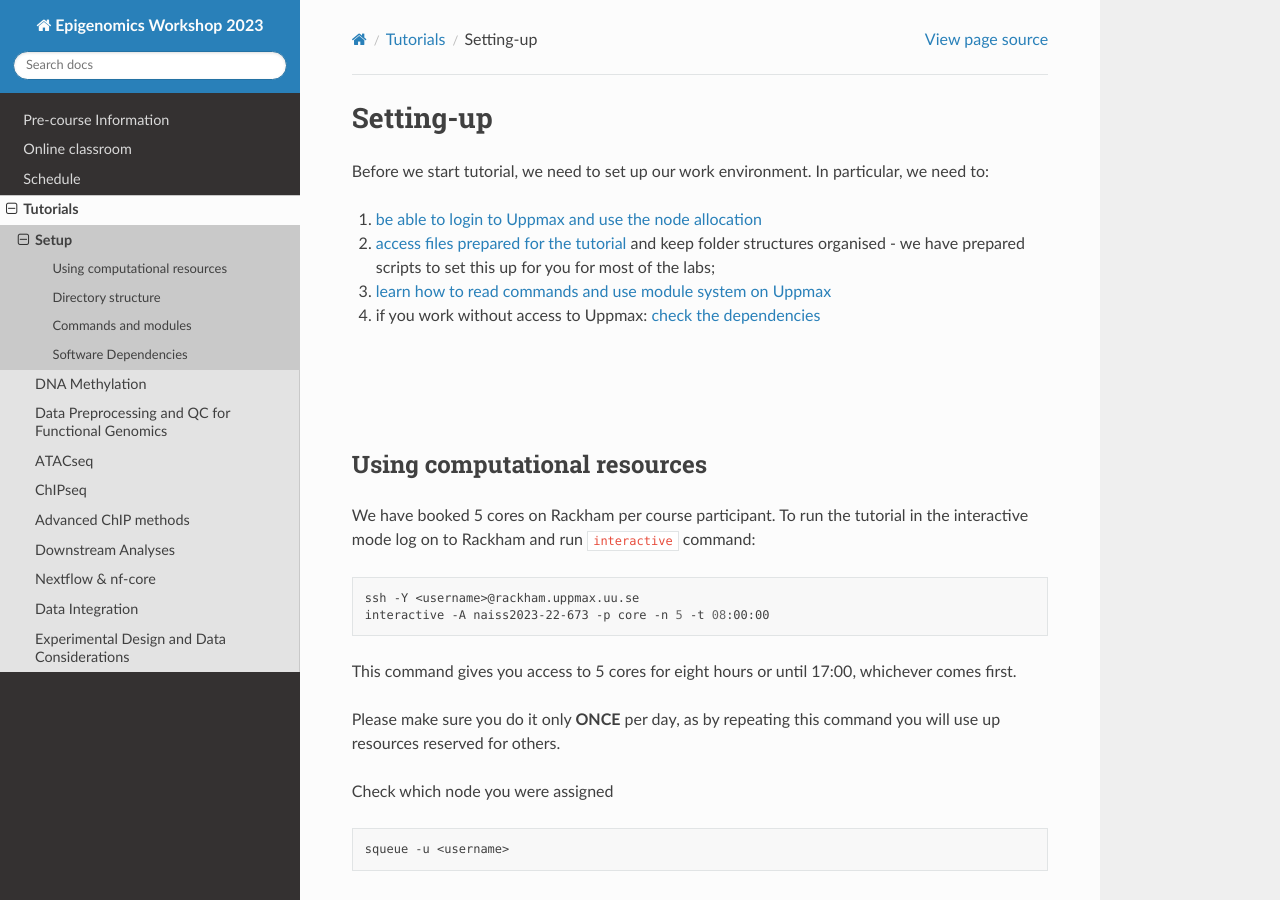
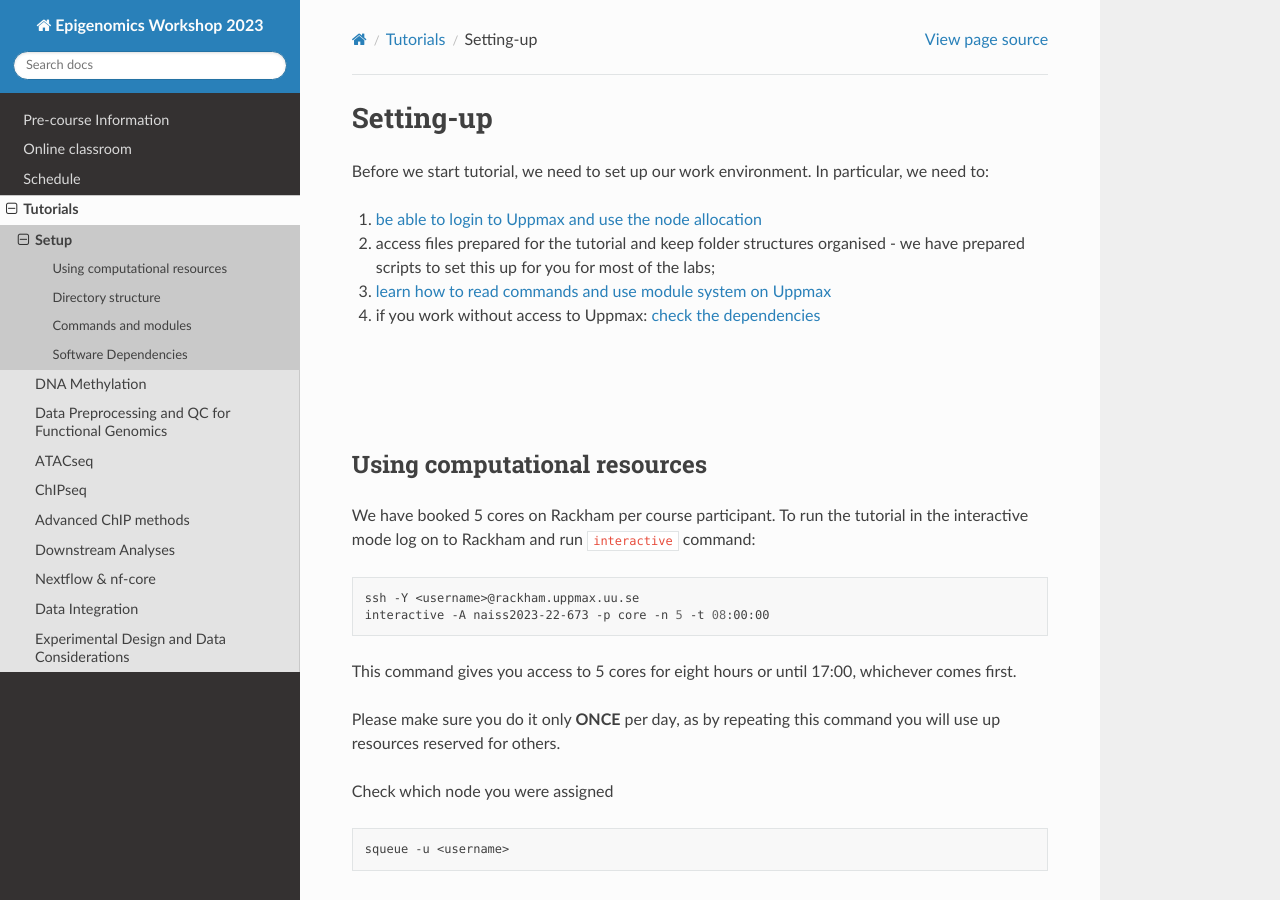
Before and after one commit to NBISweden/workshop-epigenomics-RTDs, a Sphinx documentation site: the page built from docs/content/tutorials/setup/lab-setup.rst, in a window 1280 px wide and 900 px high. Built offline with Sphinx 7.4.7 and the Read the Docs theme 2.0.0, drawn with Linux system fonts in a browser that asks for light colours; part of the change alters nothing that is shown.

```diff
--- a/docs/content/tutorials/setup/lab-setup.rst
+++ b/docs/content/tutorials/setup/lab-setup.rst
@@ -12,7 +12,7 @@ Before we start tutorial, we need to set up our work environment. In particular,
 
 
 1. `be able to login to Uppmax and use the node allocation <Using computational resources>`_
-2. `access files prepared for the tutorial <Directory structure>`_ and keep folder structures organised - we have prepared scripts to set this up for you for most of the labs;
+2. access files prepared for the tutorial and keep folder structures organised - we have prepared scripts to set this up for you for most of the labs;
 3. `learn how to read commands and use module system on Uppmax <Commands and modules>`_
 4. if you work without access to Uppmax: `check the dependencies <Software Dependencies>`_
 
```
